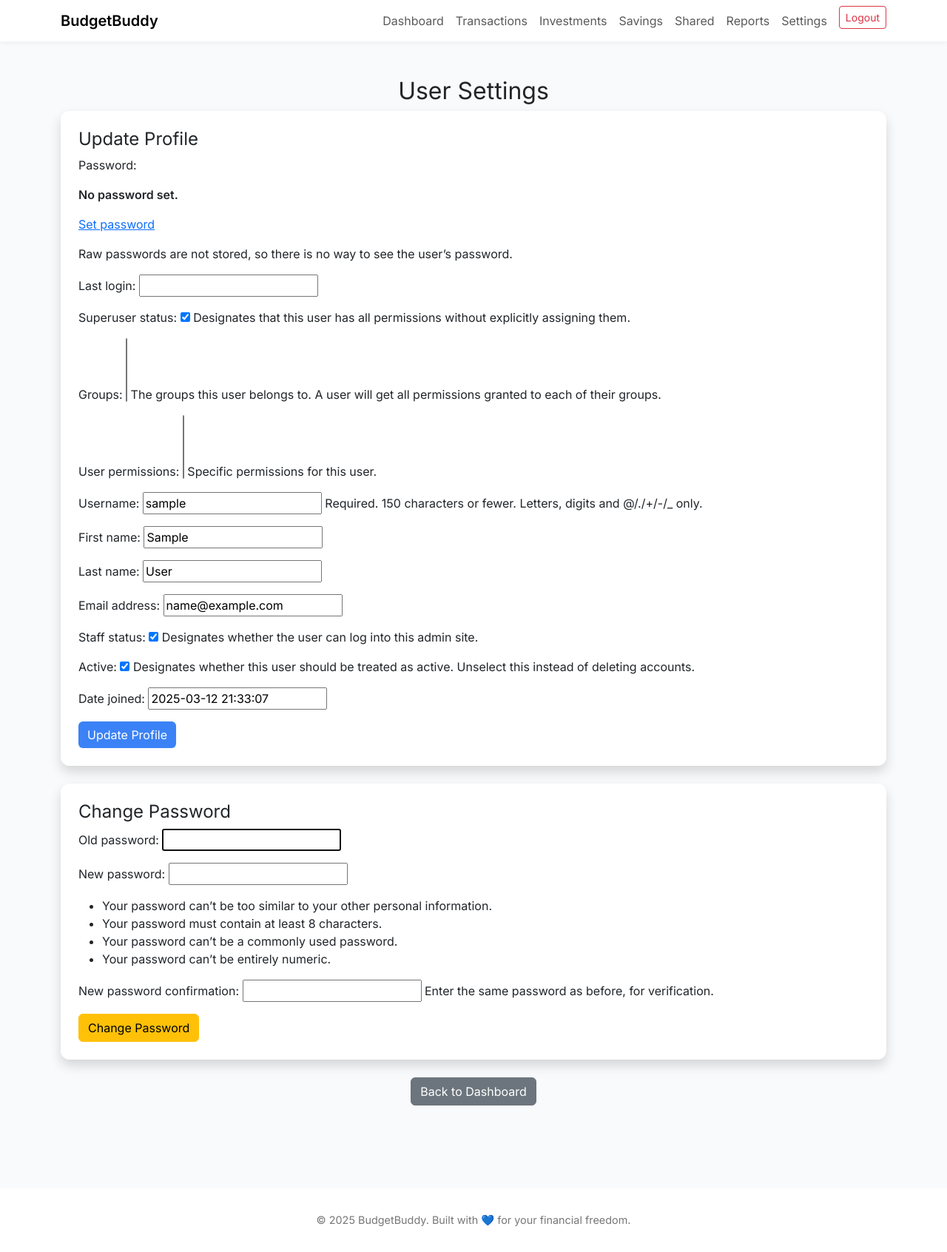
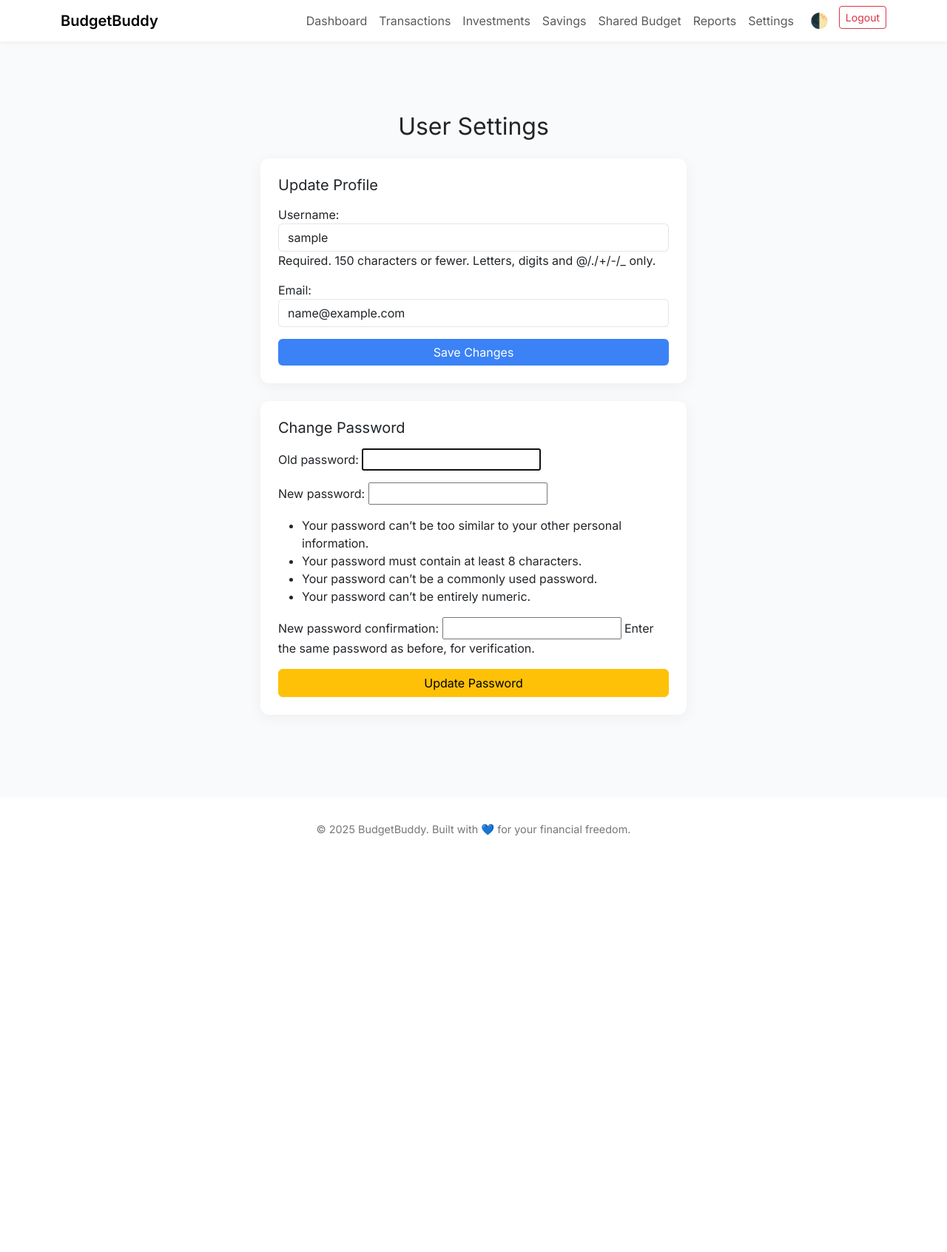
Before and after one commit to vitalyporunov/budget_buddy, a Django app: page /auth/settings/ in a window 1280 px wide. Shown: the whole page at 74% size. After the commit the page ends 1129 px from the top, so only its background shows below. Run offline with Django 5.2, Linux system fonts and the light colour scheme; the visitor is signed in with stand-in values (Sample User, id 1).

Commit message:
Updates to the user settings page

```diff
--- a/budgetbuddy/authentication/forms.py
+++ b/budgetbuddy/authentication/forms.py
@@ -8,3 +8,17 @@ class CustomUserCreationForm(UserCreationForm):
     class Meta:
         model = CustomUser
         fields = ['username', 'email', 'password1', 'password2']
+
+from django import forms
+from django.contrib.auth import get_user_model
+
+User = get_user_model()
+
+class UserSettingsForm(forms.ModelForm):
+    class Meta:
+        model = User
+        fields = ['username', 'email']  # Add 'first_name', 'last_name' if needed
+        widgets = {
+            'username': forms.TextInput(attrs={'class': 'form-control'}),
+            'email': forms.EmailInput(attrs={'class': 'form-control'}),
+        }
--- a/budgetbuddy/authentication/templates/authentication/user_settings.html
+++ b/budgetbuddy/authentication/templates/authentication/user_settings.html
@@ -1,40 +1,30 @@
 {% extends 'base.html' %}
-
 {% block content %}
-<div class="container">
-    <h2 class="text-center">User Settings</h2>
+<div class="container mt-5" style="max-width: 600px;">
+    <h2 class="mb-4 text-center">User Settings</h2>
 
     {% if messages %}
         {% for message in messages %}
-            <div class="alert alert-{{ message.tags }} alert-dismissible fade show" role="alert">
-                {{ message }}
-                <button type="button" class="btn-close" data-bs-dismiss="alert" aria-label="Close"></button>
-            </div>
+            <div class="alert alert-{{ message.tags }}">{{ message }}</div>
         {% endfor %}
     {% endif %}
 
-    <!-- Profile Update Form -->
-    <div class="card p-4 shadow mb-4">
-        <h4>Update Profile</h4>
+    <div class="card p-4 mb-4">
+        <h5 class="mb-3">Update Profile</h5>
         <form method="post">
             {% csrf_token %}
             {{ profile_form.as_p }}
-            <button type="submit" name="update_profile" class="btn btn-primary">Update Profile</button>
+            <button type="submit" name="update_profile" class="btn btn-primary w-100">Save Changes</button>
         </form>
     </div>
 
-    <!-- Password Change Form -->
-    <div class="card p-4 shadow">
-        <h4>Change Password</h4>
+    <div class="card p-4">
+        <h5 class="mb-3">Change Password</h5>
         <form method="post">
             {% csrf_token %}
             {{ password_form.as_p }}
-            <button type="submit" name="update_password" class="btn btn-warning">Change Password</button>
+            <button type="submit" name="update_password" class="btn btn-warning w-100">Update Password</button>
         </form>
-    </div>
-
-    <div class="text-center mt-4">
-        <a href="{% url 'dashboard' %}" class="btn btn-secondary">Back to Dashboard</a>
     </div>
 </div>
 {% endblock %}
--- a/budgetbuddy/authentication/views.py
+++ b/budgetbuddy/authentication/views.py
@@ -1,31 +1,32 @@
-from django.contrib.auth import authenticate, login, logout, update_session_auth_hash, get_user_model
+from django.contrib.auth import authenticate, login, logout, get_user_model, update_session_auth_hash
+from django.contrib.auth.decorators import login_required
 from django.contrib import messages
 from django.shortcuts import render, redirect
-from django.contrib.auth.forms import AuthenticationForm, UserChangeForm, PasswordChangeForm
-from django.contrib.auth.decorators import login_required
+from django.contrib.auth.forms import AuthenticationForm, PasswordChangeForm
+from rest_framework import status, generics, permissions
 from rest_framework.response import Response
-from rest_framework import status, generics, permissions
+from rest_framework.views import APIView
 from rest_framework.authtoken.models import Token
-from rest_framework.views import APIView
 from rest_framework.decorators import api_view, permission_classes
+
 from .serializers import RegisterSerializer, LoginSerializer
-from .forms import CustomUserCreationForm
+from .forms import CustomUserCreationForm, UserSettingsForm
 
 User = get_user_model()
 
 # -------------------------
-# ✅ API Views (Django REST Framework)
+# 🔐 API Views (Class-Based)
 # -------------------------
 
 class RegisterAPIView(generics.CreateAPIView):
-    """API View for User Registration"""
+    """DRF API View to register a new user"""
     queryset = User.objects.all()
     permission_classes = [permissions.AllowAny]
     serializer_class = RegisterSerializer
 
 
 class LoginAPIView(APIView):
-    """API View for User Login"""
+    """DRF API View to login a user"""
     permission_classes = [permissions.AllowAny]
 
     def post(self, request):
@@ -33,7 +34,7 @@ class LoginAPIView(APIView):
         if serializer.is_valid():
             user = authenticate(
                 username=serializer.validated_data["username"],
-                password=serializer.validated_data["password"],
+                password=serializer.validated_data["password"]
             )
             if user:
                 token, _ = Token.objects.get_or_create(user=user)
@@ -43,27 +44,25 @@ class LoginAPIView(APIView):
 
 
 class LogoutAPIView(APIView):
-    """API View for User Logout"""
+    """DRF API View to logout a user"""
     permission_classes = [permissions.IsAuthenticated]
 
     def post(self, request):
         request.user.auth_token.delete()
         return Response({"message": "Logged out successfully"}, status=status.HTTP_200_OK)
 
-
 # -------------------------
-# ✅ Function-Based API Views (Alternative)
+# 🧩 API Views (Function-Based)
 # -------------------------
 
 @api_view(["POST"])
 @permission_classes([permissions.AllowAny])
 def login_api_view(request):
-    """Function-based API View for User Login"""
     serializer = LoginSerializer(data=request.data)
     if serializer.is_valid():
         user = authenticate(
             username=serializer.validated_data["username"],
-            password=serializer.validated_data["password"],
+            password=serializer.validated_data["password"]
         )
         if user:
             token, _ = Token.objects.get_or_create(user=user)
@@ -75,73 +74,64 @@ def login_api_view(request):
 @api_view(["POST"])
 @permission_classes([permissions.IsAuthenticated])
 def logout_api_view(request):
-    """Function-based API View for User Logout"""
     request.user.auth_token.delete()
     return Response({"message": "Logged out successfully"}, status=status.HTTP_200_OK)
 
-
 # -------------------------
-# ✅ Web-Based Views (Django Templates)
+# 🖥️ Web Views (Templates)
 # -------------------------
 
 def register_view(request):
-    """Handles user registration via web form"""
     form = CustomUserCreationForm(request.POST or None)
-
-    if request.method == "POST" and form.is_valid():
-        user = form.save()
-        login(request, user)  # Auto-login after registration
-        messages.success(request, "🎉 Registration successful! Redirecting to dashboard...")
-        return redirect("dashboard")
-
-    return render(request, "authentication/register.html", {"form": form})
+    if request.method == 'POST':
+        if form.is_valid():
+            user = form.save()
+            login(request, user)
+            messages.success(request, "Registration successful! Redirecting to dashboard...")
+            return redirect("dashboard")
+        messages.error(request, "Registration failed. Please fix the errors below.")
+    return render(request, 'authentication/register.html', {'form': form})
 
 
 def login_view(request):
-    """Handles user login via web form"""
     form = AuthenticationForm(request, data=request.POST or None)
-
     if request.method == "POST" and form.is_valid():
         login(request, form.get_user())
-        messages.success(request, "✅ Login successful! Redirecting to dashboard...")
+        messages.success(request, "Login successful! Redirecting to dashboard...")
         return redirect("dashboard")
-
-    messages.error(request, "⚠️ Invalid username or password. Please try again.")
+    elif request.method == "POST":
+        messages.error(request, "Invalid username or password.")
     return render(request, "authentication/login.html", {"form": form})
 
 
 def logout_view(request):
-    """Handles user logout via web form"""
     if request.method == "POST":
         logout(request)
-        messages.success(request, "👋 You have been logged out.")
         return redirect("login")
     return render(request, "authentication/logout.html")
 
-
 # -------------------------
-# ✅ User Profile & Settings
+# ⚙️ User Settings (Profile & Password)
 # -------------------------
 
 @login_required
 def user_settings(request):
-    """Allows users to update their profile and change their password"""
-    profile_form = UserChangeForm(request.POST or None, instance=request.user)
+    profile_form = UserSettingsForm(request.POST or None, instance=request.user)
     password_form = PasswordChangeForm(request.user, request.POST or None)
 
-    if request.method == "POST":
-        if "update_profile" in request.POST and profile_form.is_valid():
+    if request.method == 'POST':
+        if 'update_profile' in request.POST and profile_form.is_valid():
             profile_form.save()
-            messages.success(request, "✅ Profile updated successfully!")
-            return redirect("user_settings")
+            messages.success(request, "Profile updated successfully!")
+            return redirect('user_settings')
 
-        elif "update_password" in request.POST and password_form.is_valid():
+        elif 'update_password' in request.POST and password_form.is_valid():
             user = password_form.save()
-            update_session_auth_hash(request, user)  # Keep user logged in
-            messages.success(request, "🔑 Password changed successfully!")
-            return redirect("user_settings")
+            update_session_auth_hash(request, user)
+            messages.success(request, "Password changed successfully!")
+            return redirect('user_settings')
 
-    return render(request, "authentication/user_settings.html", {
-        "profile_form": profile_form,
-        "password_form": password_form,
+    return render(request, 'authentication/user_settings.html', {
+        'profile_form': profile_form,
+        'password_form': password_form,
     })
--- a/budgetbuddy/templates/base.html
+++ b/budgetbuddy/templates/base.html
@@ -66,6 +66,58 @@
             }
         }
     </style>
+<style>
+    :root {
+        --bg-color: #f9fafb;
+        --text-color: #212529;
+        --card-bg: #ffffff;
+        --nav-bg: #ffffff;
+        --link-color: #3b82f6;
+    }
+
+    body.dark-mode {
+        --bg-color: #111827;
+        --text-color: #f9fafb;
+        --card-bg: #1f2937;
+        --nav-bg: #1f2937;
+        --link-color: #60a5fa;
+    }
+
+    body {
+        background-color: var(--bg-color);
+        color: var(--text-color);
+    }
+
+    .navbar {
+        background-color: var(--nav-bg);
+    }
+
+    .card, .form-control {
+        background-color: var(--card-bg);
+        color: var(--text-color);
+    }
+
+    a, .btn-link {
+        color: var(--link-color);
+    }
+
+    .form-control {
+        border-color: rgba(0,0,0,0.1);
+    }
+
+    .form-control:focus {
+        border-color: var(--link-color);
+        box-shadow: 0 0 0 0.25rem rgba(59, 130, 246, 0.25);
+    }
+
+    .toggle-dark {
+        background: none;
+        border: none;
+        font-size: 1.25rem;
+        color: var(--text-color);
+    }
+</style>
+
 </head>
 <body>
 
@@ -83,9 +135,12 @@
                         <li class="nav-item"><a class="nav-link" href="{% url 'transaction_list' %}">Transactions</a></li>
                         <li class="nav-item"><a class="nav-link" href="{% url 'investment_list' %}">Investments</a></li>
                         <li class="nav-item"><a class="nav-link" href="{% url 'savings_goal_list' %}">Savings</a></li>
-                        <li class="nav-item"><a class="nav-link" href="{% url 'shared_budget_list' %}">Shared</a></li>
+                        <li class="nav-item"><a class="nav-link" href="{% url 'shared_budget_list' %}">Shared Budget</a></li>
                         <li class="nav-item"><a class="nav-link" href="{% url 'financial_report' %}">Reports</a></li>
                         <li class="nav-item"><a class="nav-link" href="{% url 'user_settings' %}">Settings</a></li>
+                        <li class="nav-item d-flex align-items-center">
+                            <button class="toggle-dark ms-2" id="themeToggle" title="Toggle dark mode">🌓</button>
+                        </li>
                         <li class="nav-item"><a class="btn btn-sm btn-outline-danger ms-2" href="{% url 'logout' %}">Logout</a></li>
                     {% else %}
                         <li class="nav-item"><a class="nav-link" href="{% url 'login' %}">Login</a></li>
@@ -109,5 +164,19 @@
 
     <!-- Bootstrap Bundle JS -->
     <script src="https://cdn.jsdelivr.net/npm/bootstrap@5.3.2/dist/js/bootstrap.bundle.min.js"></script>
+    <script>
+        const toggleBtn = document.getElementById('themeToggle');
+        const userPrefersDark = localStorage.getItem('theme') === 'dark';
+
+        if (userPrefersDark) {
+            document.body.classList.add('dark-mode');
+        }
+
+        toggleBtn?.addEventListener('click', () => {
+            document.body.classList.toggle('dark-mode');
+            const isDark = document.body.classList.contains('dark-mode');
+            localStorage.setItem('theme', isDark ? 'dark' : 'light');
+        });
+    </script>
 </body>
 </html>
```
